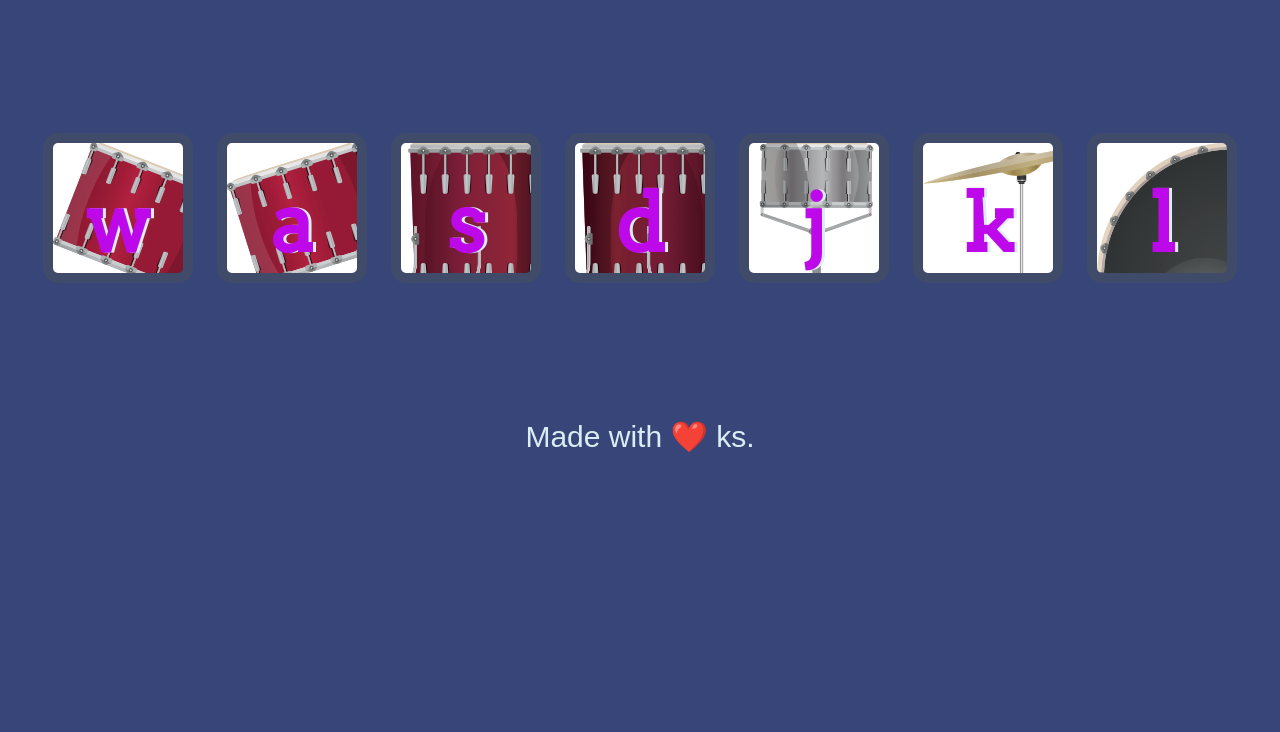
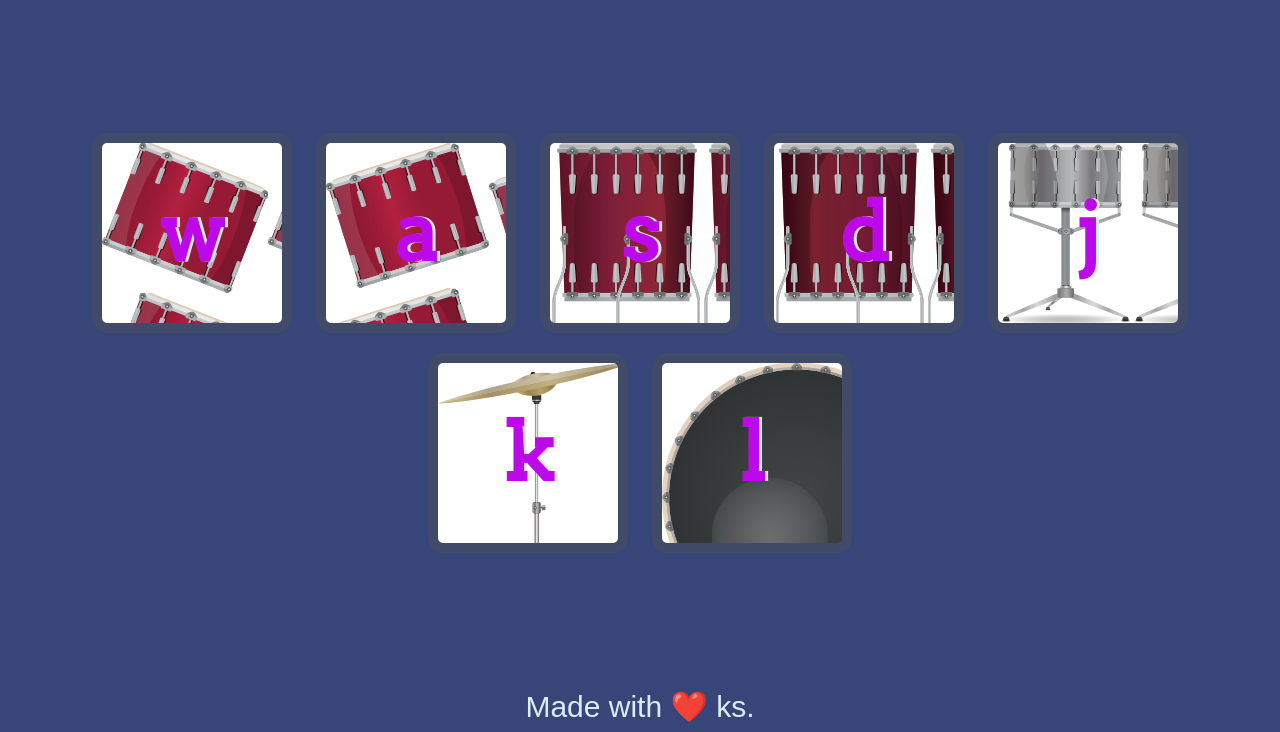
Before and after one commit to devkishan03/drum-kit, a plain HTML site: page index.html in a window 1280 px wide. Shown: the part 156-888 px from the top of the page. Before the commit the page ends 800 px from the top, so only its background shows below. Drawn offline with Linux system fonts and the light colour scheme.

Commit message:
Update styles.css

```diff
--- a/source/styles.css
+++ b/source/styles.css
@@ -88,7 +88,7 @@ footer {
   margin: 10px;
   background-color: white;
 }
-@media(max-width: 450px) {
+@media(min-width: 450px) {
   .drum{
     outline: none;
     border: 10px solid #404B69;
@@ -100,8 +100,8 @@ footer {
     text-shadow: 3px 0 #DBEDF3;
     border-radius: 15px;
     display: inline-block;
-    width: 300px;
-    height: 300px;
+    width: 200px;
+    height: 200px;
     text-align: center;
     margin: 10px;
     background-color: white;
```
